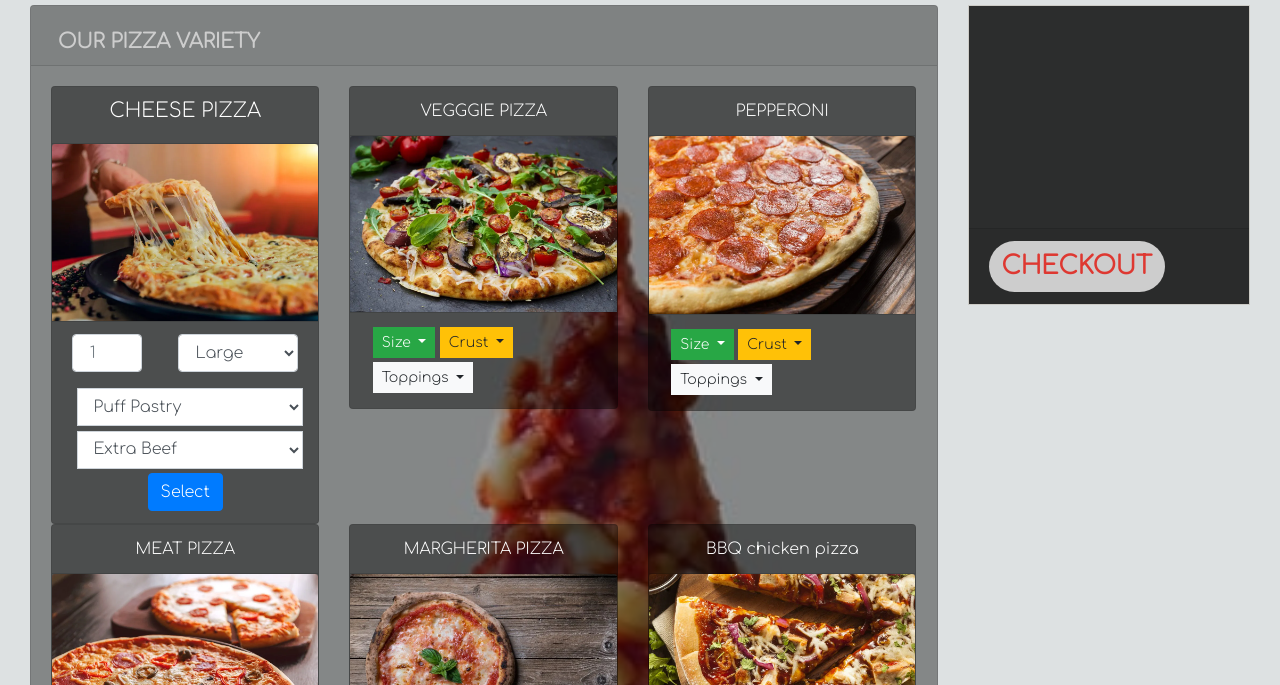
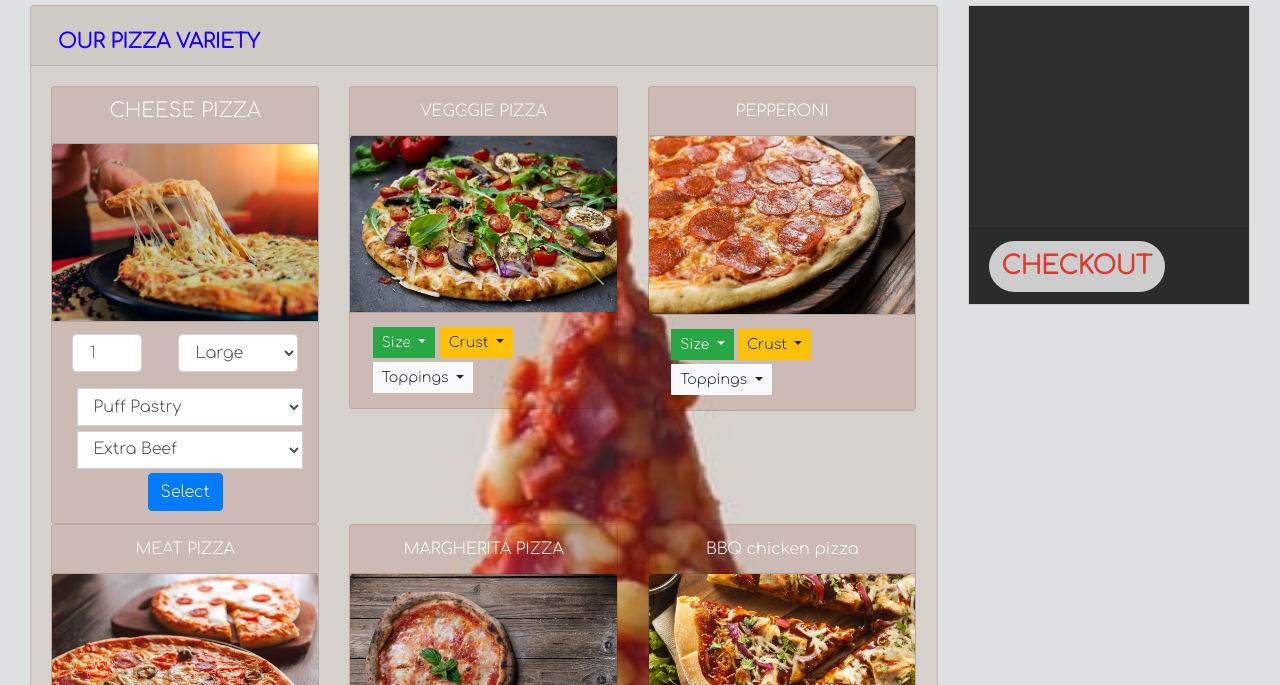
Before and after one commit to PeterAnami/Pepsy-T-pizzeria, a plain HTML site: page make-order.html in a window 1280 px wide. Shown: the part 115-800 px from the top of the page. Drawn offline with nearby package versions, Linux system fonts and the light colour scheme.

Commit message:
css modification

```diff
--- a/index.css
+++ b/index.css
@@ -83,28 +83,6 @@ nav .navbar{
   font-family: 'Comfortaa', cursive;
 
 }
-/* .controls-top h2{
-  color: rgb(5, 172, 5);
-  padding-top: 40px;
-  padding-bottom: 20px;
-  font-weight: bolder; */
-}
-/* .col-md-4{
-  border-radius: 10%;
-  padding: 10px;
-}
-#about-us{
-  min-height: 70vh;
-  align-items: center;
-
-} */
-/* .about-pic {
-  background-color: #ffa500;
-  padding-top: 10px;
-  padding-right: 10px;
-  padding-bottom: 10px;
-  padding-left: 0px;
-} */
 #about-us .content{
   padding: 65px 50px 85px;
   width: 100%;
@@ -144,23 +122,7 @@ nav .navbar{
 #variety{
   padding-top: 30px;
 }
-/* .order{
-  background-attachment: fixed;
-  background-image: url("../images/slider2.jpg");
-  background-position: center;
-  background-size: cover;
-  background-repeat: no-repeat;
-  color: white;
-  padding-top: 4%;
-  padding-bottom: 4%;
-} */
-/* .order-overlay{
-  background-color: rgba(0, 0, 0, 0.8);
-  margin-left: 2%;
-  margin-right: 2%;
-  padding-bottom: 20px;
-  padding-left: 6%;
-} */
+
 .menu {
   padding: 5%;
   background-image: url(images/image13.jpeg);
@@ -169,21 +131,21 @@ nav .navbar{
   text-align: center;
   color: #ffffff;
   background-repeat:no-repeat;
-  /* box-shadow: 0px 5px 8px #2E1C13; */
+
 }
 
 .menu h2 {
   font-family: 'Comfortaa', cursive;
-
   color: blue;
   font-size: 40px;
 }
 .text-center a {
   font-family: 'Comfortaa', cursive;
-  color: #cdcdcd;
+  color: rgb(25, 0, 255);
+
 }
 #menuCard,#menuItem {
-  background: rgba(0,0,0,0.4);
+  background: rgba(165, 74, 21, 0.1);
   font-family: 'Comfortaa', cursive;
 }
 #dropdownMenuButton {
@@ -217,7 +179,7 @@ nav .navbar{
 }
 .dropdown-menu a {
   font-family: 'Comfortaa', cursive;
-font-family: 'Lobster', cursive;
+
 }
 #orderDetails {
   border-radius: 0px;
```
